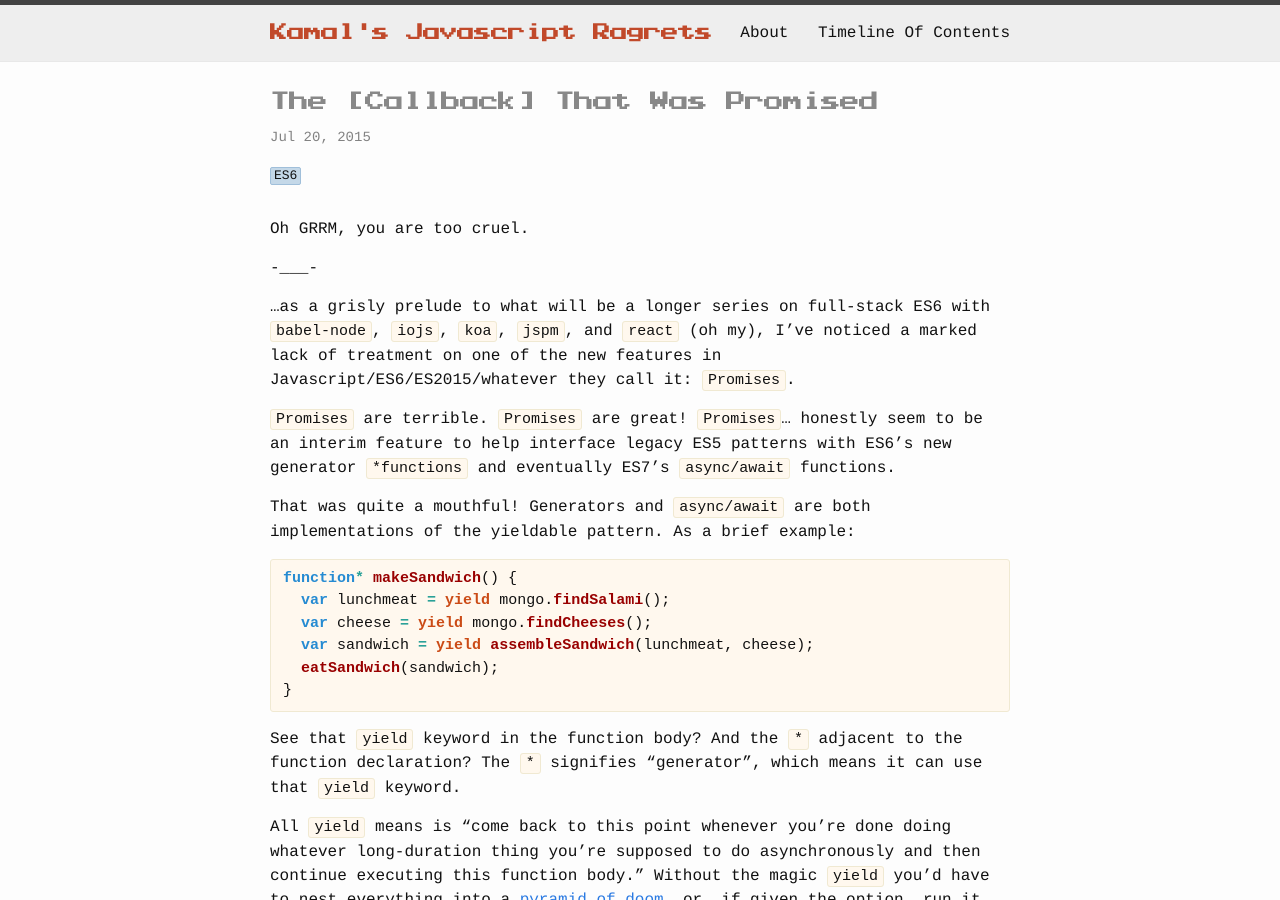
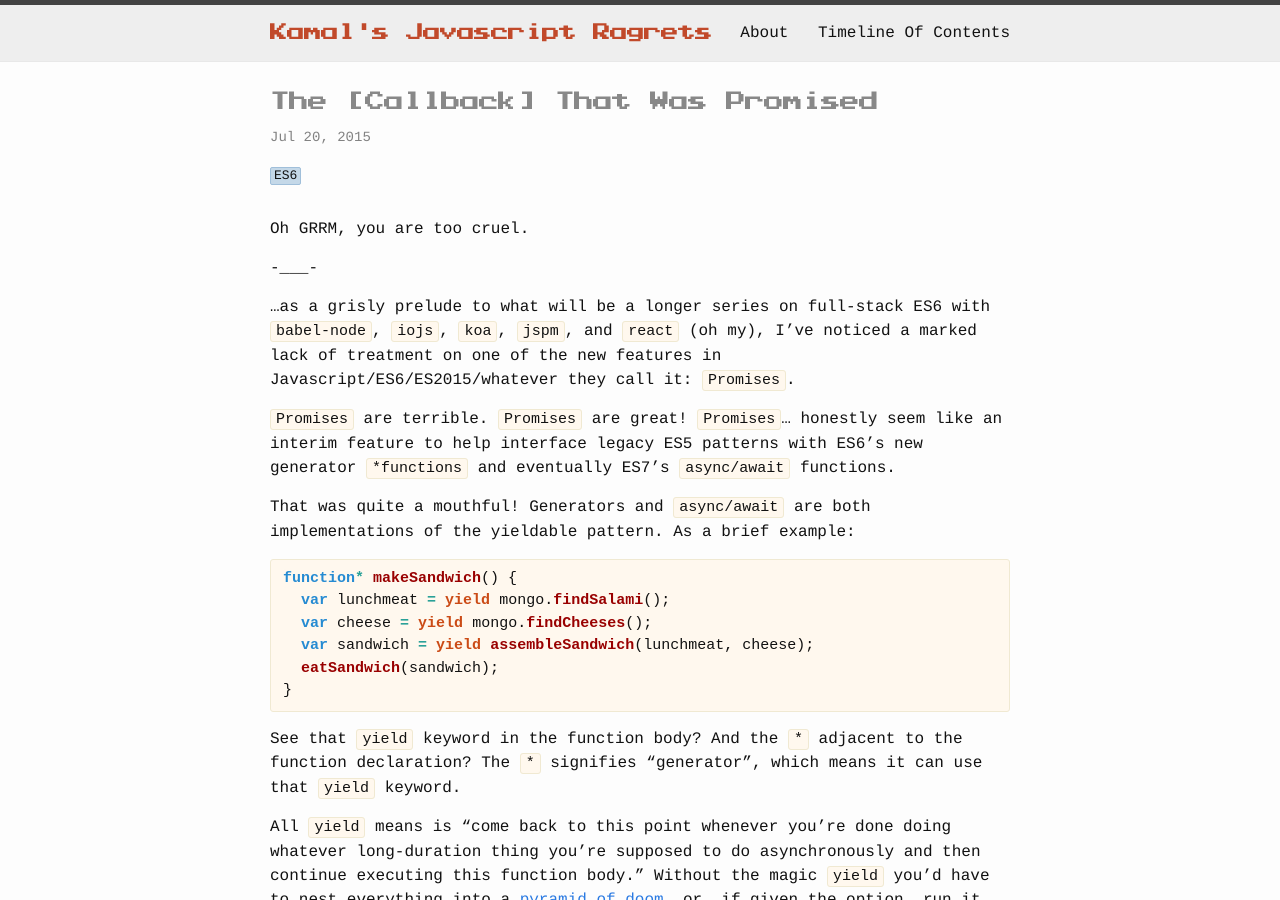
Before and after one commit to kamalasaurus/kamalasaurus.github.io, a Jekyll site: the page built from _posts/2015-07-19-the-prince-that-was-promised.markdown, in a window 1280 px wide and 900 px high. Built offline with Jekyll 4.4.1, drawn with Linux system fonts in a browser that asks for light colours; a script that is not in the unit is left out.

Commit message:
continuing

```diff
--- a/_posts/2015-07-19-the-prince-that-was-promised.markdown
+++ b/_posts/2015-07-19-the-prince-that-was-promised.markdown
@@ -11,7 +11,7 @@
 
 ...as a grisly prelude to what will be a longer series on full-stack ES6 with `babel-node`, `iojs`, `koa`, `jspm`, and `react` (oh my), I've noticed a marked lack of treatment on one of the new features in Javascript/ES6/ES2015/whatever they call it:  `Promises`.
 
-`Promises` are terrible.  `Promises` are great!  `Promises`... honestly seem to be an interim feature to help interface legacy ES5 patterns with ES6's new generator `*functions` and eventually ES7's `async/await` functions.
+`Promises` are terrible.  `Promises` are great!  `Promises`... honestly seem like an interim feature to help interface legacy ES5 patterns with ES6's new generator `*functions` and eventually ES7's `async/await` functions.
 
 That was quite a mouthful!  Generators and `async/await` are both implementations of the yieldable pattern.  As a brief example:
 
@@ -66,7 +66,7 @@
   return new Promise((resolve, reject)=> {
     return http.get(`${URL}${id}`, (resp, err)=> {
       err ? reject(err) : void(0);
-      var dat = ''
+      var dat = '';
       resp.on('data', (chunk)=> { dat += chunk; });
       resp.on('end', ()=> { resolve(JSON.parse(dat)); });
     });
```
